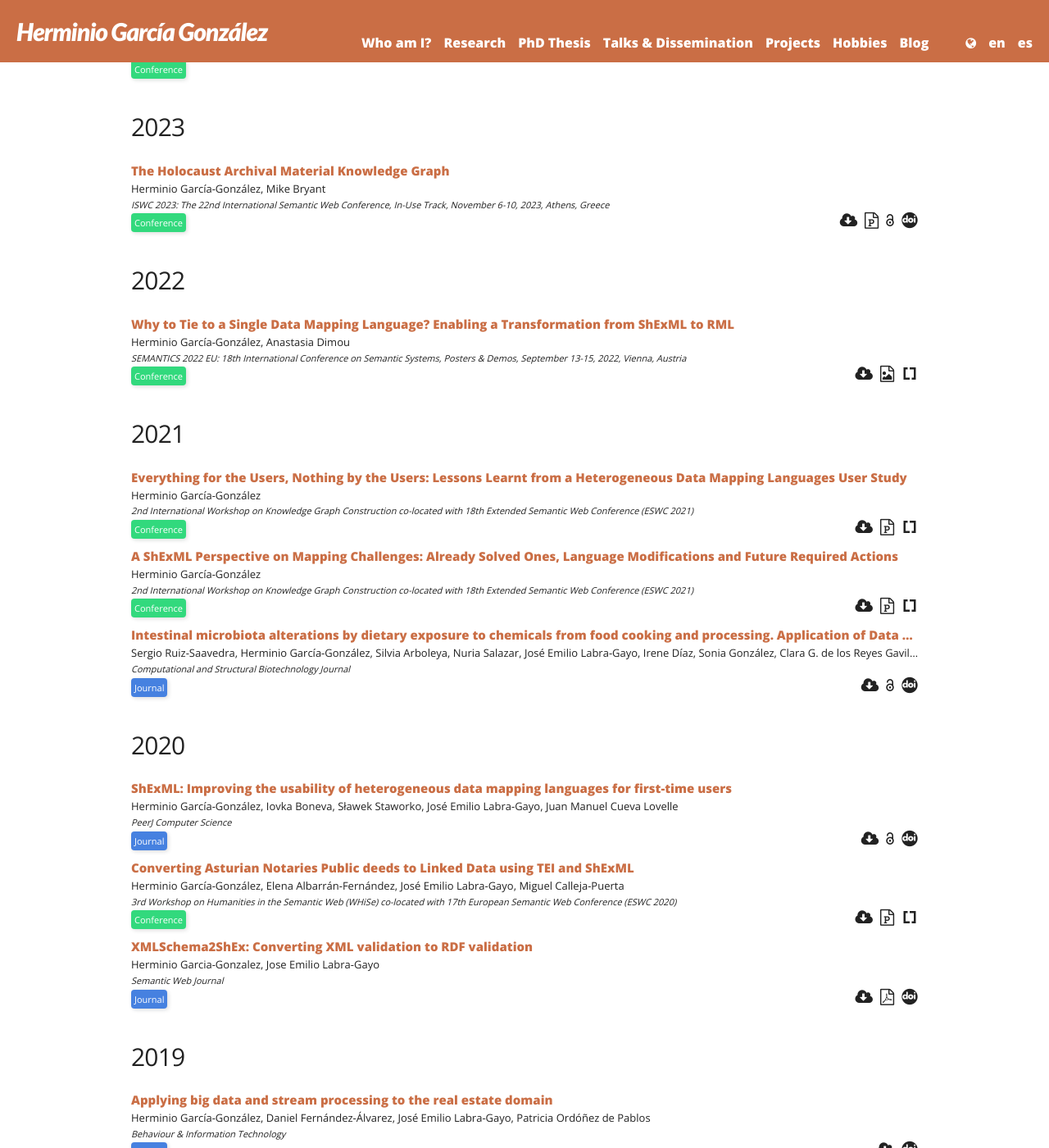
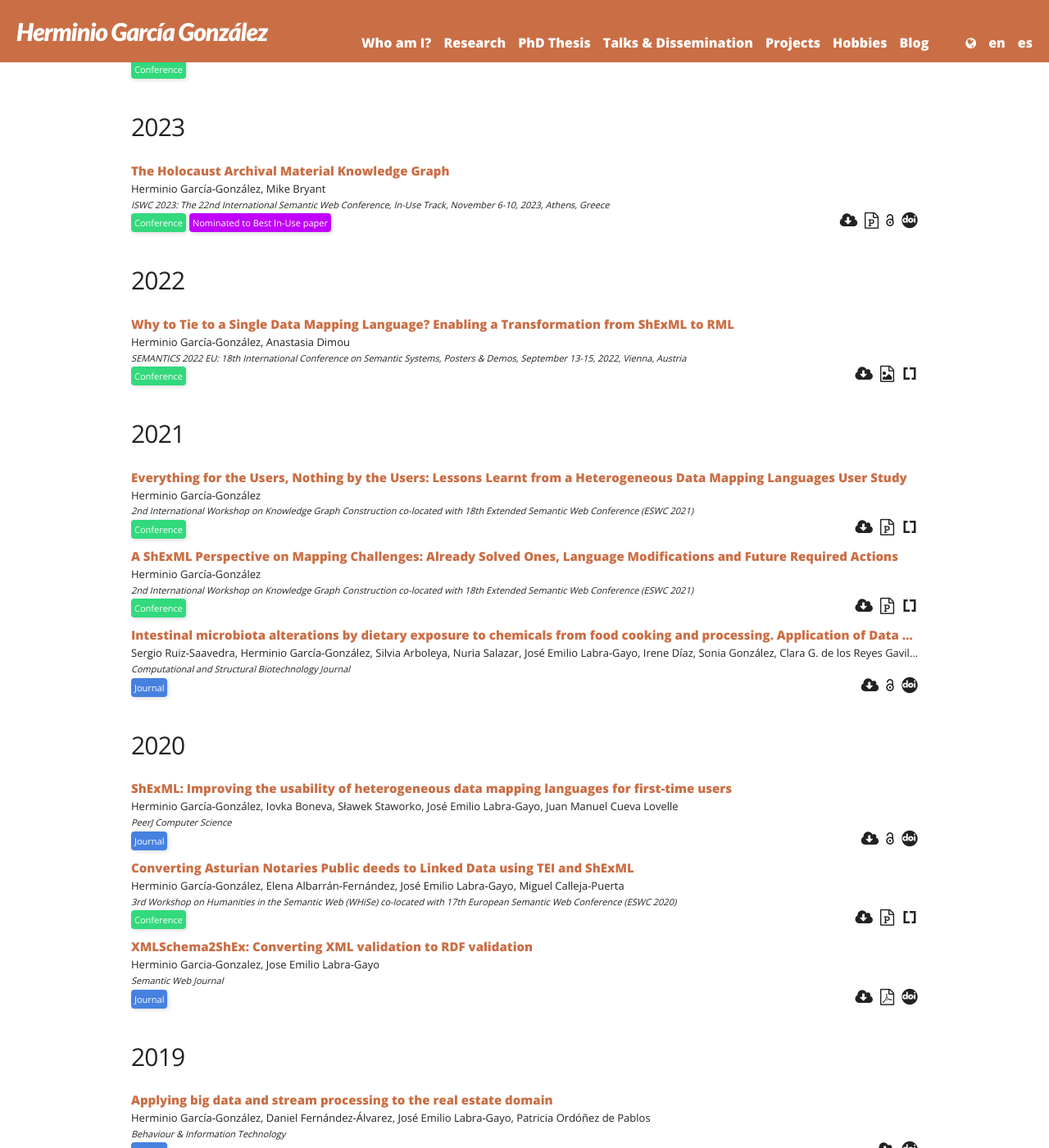
Before and after one commit to herminiogg/herminiogg.github.io, a Jekyll site: the page built from research/index.md, in a window 1280 px wide and 1400 px high, scrolled down 334 px. Shown: the whole window at 82% size. Built offline with Jekyll 4.4.1, drawn with Linux system fonts in a browser that asks for light colours; some web fonts are replaced.

Commit message:
Added banner for nominated paper

```diff
--- a/_sass/_base-page.scss
+++ b/_sass/_base-page.scss
@@ -224,6 +224,10 @@ footer p {
   background-color: #de3b26;
 }
 
+.reference .otherInformation .typeOfVenue .award {
+  background-color: #c000fa;
+}
+
 .reference .otherInformation .links a {
   color: inherit;
   font-size: 1rem;
--- a/research/index.md
+++ b/research/index.md
@@ -35,6 +35,7 @@ lang: en
         <div class="otherInformation">
             <div class="typeOfVenue">
                 <span class="typeOfVenueTitle conference">Conference</span>
+                <span class="typeOfVenueTitle award">Nominated to Best In-Use paper</span>
             </div>
             <div class="links">
                 <a href="../../research/bibtex/Garcia-Gonzalez23.bib" title="Download BibTeX"><i class="fa fa-cloud-download fa-2x"></i></a>
```
Also changed, not shown: es/research/index.md (+1 -0 lines).
